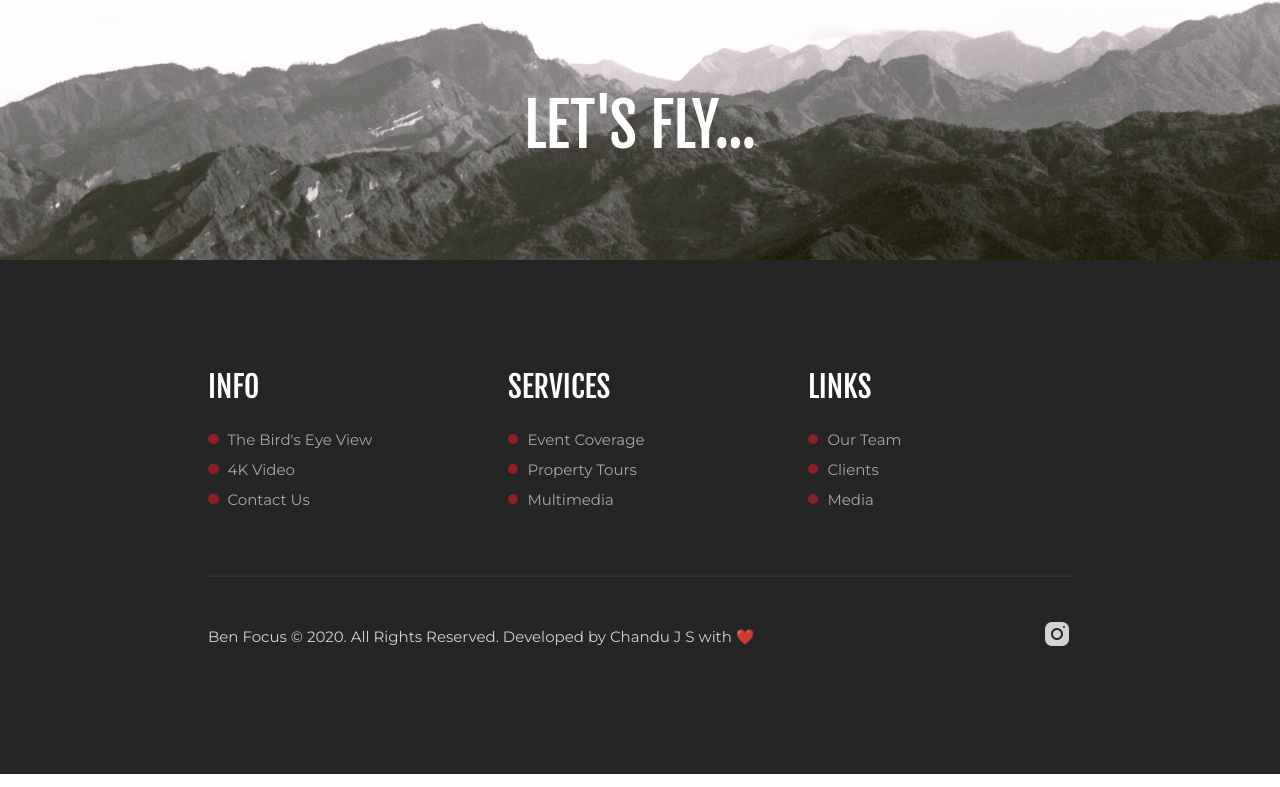
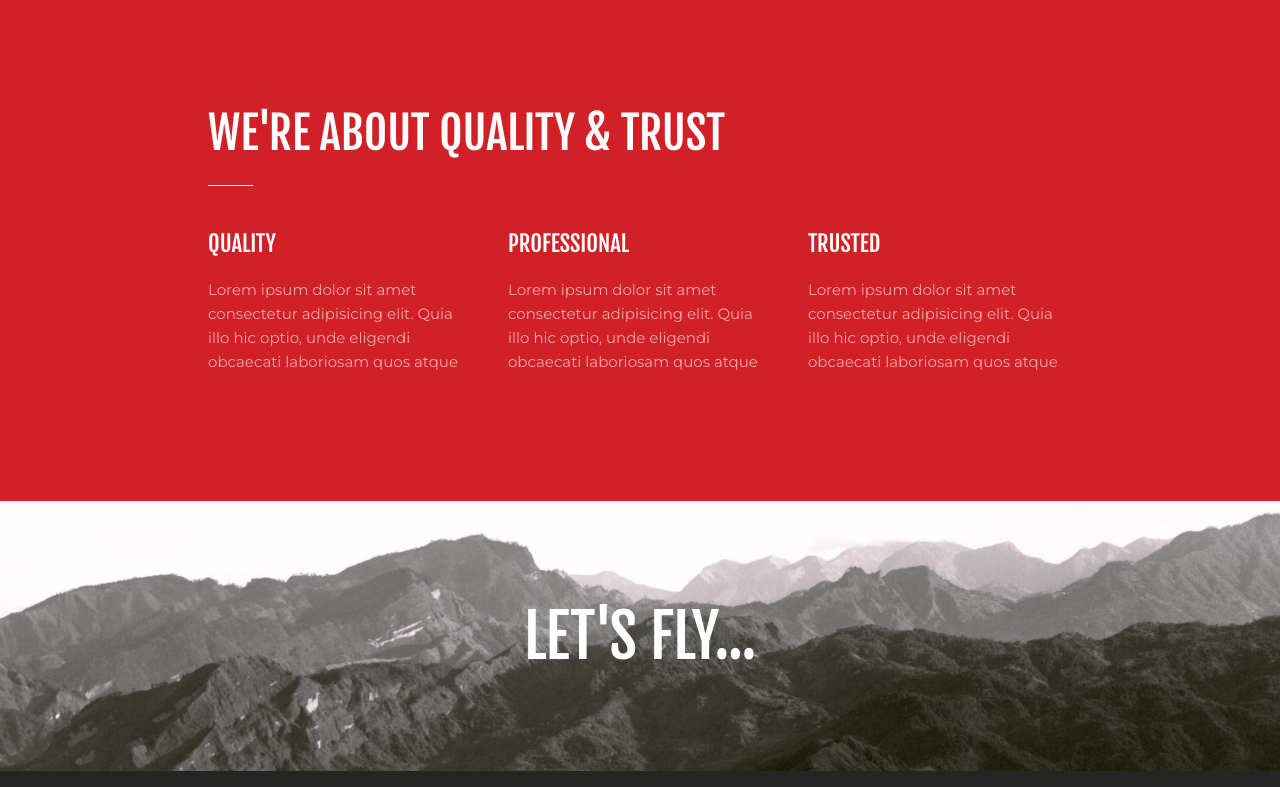
Before and after one commit to Uvacoder/benfocus-photography, a Gatsby site: page / in a window 1280 px wide. Shown: the part 1904-2691 px from the top of the page. Built offline with nearby package versions, Linux system fonts and the light colour scheme; Gatsby itself is replaced by a stand-in of ours.

Commit message:
mini qualitties added

```diff
--- a/src/pages/index.js
+++ b/src/pages/index.js
@@ -1,8 +1,10 @@
-import React from 'react'
+/** @jsx jsx */
+
+import { css, jsx } from '@emotion/core'
 
 import Wrap from '../layouts/wrap'
 
-import { Colors } from '../constants'
+import { Colors, Fonts } from '../constants'
 
 import HomeAboutImg from '../assets/images/home-about.png'
 
@@ -75,5 +77,52 @@ export default () => (
         </div>
       </div>
     </NormalSection>
+    <NormalSection color={Colors.primary}>
+      <div className="container">
+        <div className="row">
+          <div className="col-12">
+            <SectionHead
+              color={Colors.white}
+              title="We're About Quality & Trust"
+            />
+          </div>
+          {[
+            {
+              title: 'Quality',
+              body:
+                'Lorem ipsum dolor sit amet consectetur adipisicing elit. Quia illo hic optio, unde eligendi obcaecati laboriosam quos atque',
+            },
+            {
+              title: 'Professional',
+              body:
+                'Lorem ipsum dolor sit amet consectetur adipisicing elit. Quia illo hic optio, unde eligendi obcaecati laboriosam quos atque',
+            },
+            {
+              title: 'Trusted',
+              body:
+                'Lorem ipsum dolor sit amet consectetur adipisicing elit. Quia illo hic optio, unde eligendi obcaecati laboriosam quos atque',
+            },
+          ].map(item => {
+            return (
+              <div className="col-4">
+                <div
+                  css={css`
+                    color: ${Colors.white};
+                    font-family: ${Fonts.head};
+                    margin-bottom: 1.5rem;
+                    font-size: 1.5rem;
+                    text-transform: uppercase;
+                  `}>
+                  {item.title}
+                </div>
+                <SectionDescription color={Colors.white}>
+                  {item.body}
+                </SectionDescription>
+              </div>
+            )
+          })}
+        </div>
+      </div>
+    </NormalSection>
   </Wrap>
 )
```
